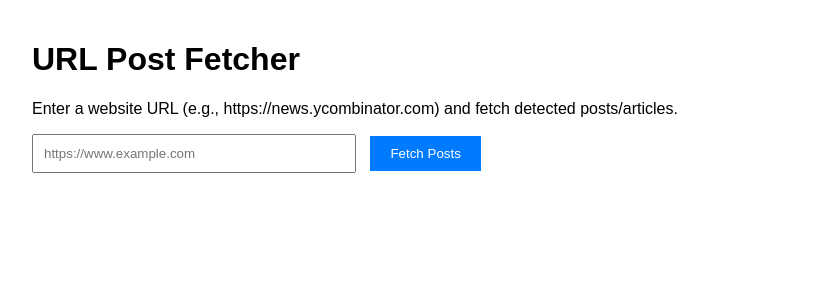
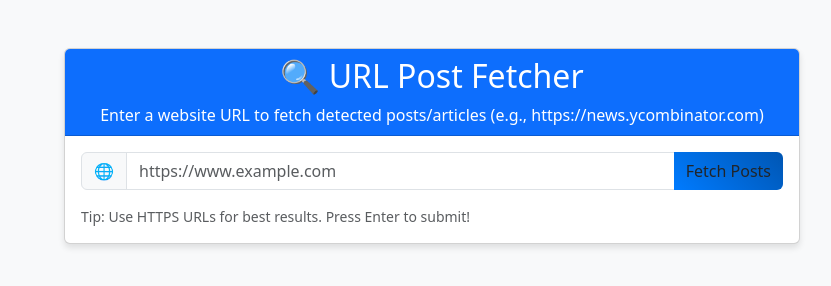
Before and after one commit to iyashkun/Fetch, a website: page index.html in a window 1280 px wide. Shown: the whole page, without its empty margins (208-1039 px from the left). Drawn offline with nearby package versions, Linux system fonts and the light colour scheme.

Commit message:
Refactor index.html for improved layout and functionality
Updated HTML structure and styling for better user experience. Enhanced fetchPosts function to handle form submission and display results in a Bootstrap card layout.

```diff
--- a/index.html
+++ b/index.html
@@ -4,42 +4,76 @@
     <meta charset="UTF-8">
     <meta name="viewport" content="width=device-width, initial-scale=1.0">
     <title>URL Post Fetcher - Study Project</title>
+    <!-- Bootstrap CSS for better styling -->
+    <link href="https://cdn.jsdelivr.net/npm/bootstrap@5.3.0/dist/css/bootstrap.min.css" rel="stylesheet">
     <style>
-        body { font-family: Arial, sans-serif; max-width: 800px; margin: 0 auto; padding: 20px; }
-        input[type="url"] { width: 300px; padding: 10px; margin-right: 10px; }
-        button { padding: 10px 20px; background: #007bff; color: white; border: none; cursor: pointer; }
-        button:hover { background: #0056b3; }
-        #links { margin-top: 20px; }
-        .item { display: block; padding: 10px; border: 1px solid #ddd; margin-bottom: 10px; border-radius: 5px; }
-        .title { font-weight: bold; margin-bottom: 5px; }
-        .source { font-size: 0.9em; color: #666; margin-bottom: 5px; }
-        .link { word-break: break-all; }
-        .error { color: red; }
-        .loading { color: blue; }
+        body { background-color: #f8f9fa; }
+        .main-card { box-shadow: 0 4px 6px rgba(0,0,0,0.1); }
+        .btn-fetch { background: linear-gradient(45deg, #007bff, #0056b3); border: none; }
+        .btn-fetch:hover { background: linear-gradient(45deg, #0056b3, #004494); }
+        .result-card { transition: transform 0.2s; }
+        .result-card:hover { transform: translateY(-2px); }
+        .copy-btn { font-size: 0.8em; }
+        .spinner-border-sm { width: 1rem; height: 1rem; }
     </style>
 </head>
 <body>
-    <h1>URL Post Fetcher</h1>
-    <p>Enter a website URL (e.g., https://news.ycombinator.com) and fetch detected posts/articles.</p>
+    <div class="container mt-5">
+        <div class="row justify-content-center">
+            <div class="col-md-8">
+                <div class="card main-card">
+                    <div class="card-header bg-primary text-white text-center">
+                        <h2>🔍 URL Post Fetcher</h2>
+                        <p class="mb-0">Enter a website URL to fetch detected posts/articles (e.g., https://news.ycombinator.com)</p>
+                    </div>
+                    <div class="card-body">
+                        <form id="urlForm" onsubmit="fetchPosts(event)">
+                            <div class="input-group mb-3">
+                                <span class="input-group-text">🌐</span>
+                                <input type="url" class="form-control" id="urlInput" placeholder="https://www.example.com" required>
+                                <button class="btn btn-fetch" type="submit">Fetch Posts</button>
+                            </div>
+                            <div class="form-text">Tip: Use HTTPS URLs for best results. Press Enter to submit!</div>
+                        </form>
+                    </div>
+                </div>
+            </div>
+        </div>
 
-    <input type="url" id="urlInput" placeholder="https://www.example.com" required>
-    <button onclick="fetchPosts()">Fetch Posts</button>
+        <div id="results" class="row mt-4"></div>
+    </div>
 
-    <div id="links"></div>
+    <!-- Bootstrap JS (optional, for any interactive bits) -->
+    <script src="https://cdn.jsdelivr.net/npm/bootstrap@5.3.0/dist/js/bootstrap.bundle.min.js"></script>
 
     <script>
-        async function fetchPosts() {
+        async function fetchPosts(event) {
+            event?.preventDefault(); // Stop form submit if needed
             const urlInput = document.getElementById('urlInput');
-            const linksDiv = document.getElementById('links');
+            const resultsDiv = document.getElementById('results');
             const url = urlInput.value.trim();
 
             if (!url) {
-                alert('Please enter a valid URL');
+                alert('Please enter a valid URL!');
+                return;
+            }
+
+            if (!url.startsWith('http')) {
+                alert('URL must start with http:// or https://');
                 return;
             }
 
             // Show loading
-            linksDiv.innerHTML = '<p class="loading">Fetching posts...</p>';
+            resultsDiv.innerHTML = `
+                <div class="col-12">
+                    <div class="text-center">
+                        <div class="spinner-border text-primary" role="status">
+                            <span class="visually-hidden">Loading...</span>
+                        </div>
+                        <p class="mt-2 text-muted">Fetching posts from ${url}...</p>
+                    </div>
+                </div>
+            `;
 
             try {
                 const response = await fetch('/api/fetch', {
@@ -48,30 +82,91 @@
                     body: JSON.stringify({ url })
                 });
 
-                if (!response.ok) throw new Error('Fetch failed');
+                // Log for debugging
+                console.log('API Response Status:', response.status, response.statusText);
+
+                if (!response.ok) {
+                    const errorText = await response.text(); // Get error body
+                    throw new Error(`API Error ${response.status}: ${response.statusText} - ${errorText}`);
+                }
 
                 const data = await response.json();
 
                 if (data.error) {
-                    linksDiv.innerHTML = `<p class="error">${data.error}</p>`;
+                    resultsDiv.innerHTML = `
+                        <div class="col-12">
+                            <div class="alert alert-danger" role="alert">
+                                <h5>❌ Error:</h5>
+                                <p>${data.error}</p>
+                                ${data.details ? `<small>Details: ${data.details}</small>` : ''}
+                            </div>
+                        </div>
+                    `;
+                    return;
+                }
+
+                if (data.found === 0) {
+                    resultsDiv.innerHTML = `
+                        <div class="col-12">
+                            <div class="alert alert-warning" role="alert">
+                                <h5>ℹ️ No posts detected</h5>
+                                <p>Try a news or blog site like https://techcrunch.com!</p>
+                            </div>
+                        </div>
+                    `;
                 } else {
-                    if (data.found === 0) {
-                        linksDiv.innerHTML = '<p>No posts detected. Try a news/blog site!</p>';
-                    } else {
-                        linksDiv.innerHTML = `<h3>Found ${data.found} posts:</h3>` +
-                            data.items.map(item => `
-                                <div class="item">
-                                    <div class="title">${item.title || 'Untitled'}</div>
-                                    <div class="source">Source: ${item.source}</div>
-                                    <a href="${item.href}" target="_blank" class="link">Link: ${item.href}</a>
+                    resultsDiv.innerHTML = `<h4 class="col-12 mb-3">Found ${data.found} posts:</h4>` +
+                        data.items.map((item, index) => `
+                            <div class="col-md-6 col-lg-4 mb-3">
+                                <div class="card result-card h-100">
+                                    <div class="card-body">
+                                        <h6 class="card-title">${item.title || 'Untitled Post'}</h6>
+                                        <p class="card-text small text-muted">Source: ${item.source}</p>
+                                        <p class="card-text"><small class="text-body-secondary">Link:</small></p>
+                                        <div class="input-group input-group-sm">
+                                            <input type="text" class="form-control" value="${item.href}" readonly>
+                                            <button class="btn btn-outline-secondary copy-btn" onclick="copyLink('${item.href}')">Copy</button>
+                                        </div>
+                                        <a href="${item.href}" target="_blank" class="btn btn-primary btn-sm mt-2 w-100">Open Post</a>
+                                    </div>
                                 </div>
-                            `).join('');
-                    }
+                            </div>
+                        `).join('');
                 }
             } catch (error) {
-                linksDiv.innerHTML = `<p class="error">Error: ${error.message}</p>`;
+                console.error('Full Error:', error); // For debugging
+                resultsDiv.innerHTML = `
+                    <div class="col-12">
+                        <div class="alert alert-danger" role="alert">
+                            <h5>❌ Fetch Failed:</h5>
+                            <p>${error.message}</p>
+                            <hr>
+                            <small>Check console (F12) for details. Common fixes: Check Vercel logs or try another URL.</small>
+                        </div>
+                    </div>
+                `;
             }
         }
+
+        function copyLink(link) {
+            navigator.clipboard.writeText(link).then(() => {
+                alert('Link copied!');
+            }).catch(() => {
+                // Fallback
+                const textArea = document.createElement('textarea');
+                textArea.value = link;
+                document.body.appendChild(textArea);
+                textArea.select();
+                document.execCommand('copy');
+                document.body.removeChild(textArea);
+                alert('Link copied!');
+            });
+        }
+
+        // Allow Enter key in input
+        document.getElementById('urlInput').addEventListener('keypress', (e) => {
+            if (e.key === 'Enter') fetchPosts();
+        });
     </script>
 </body>
 </html>
```
